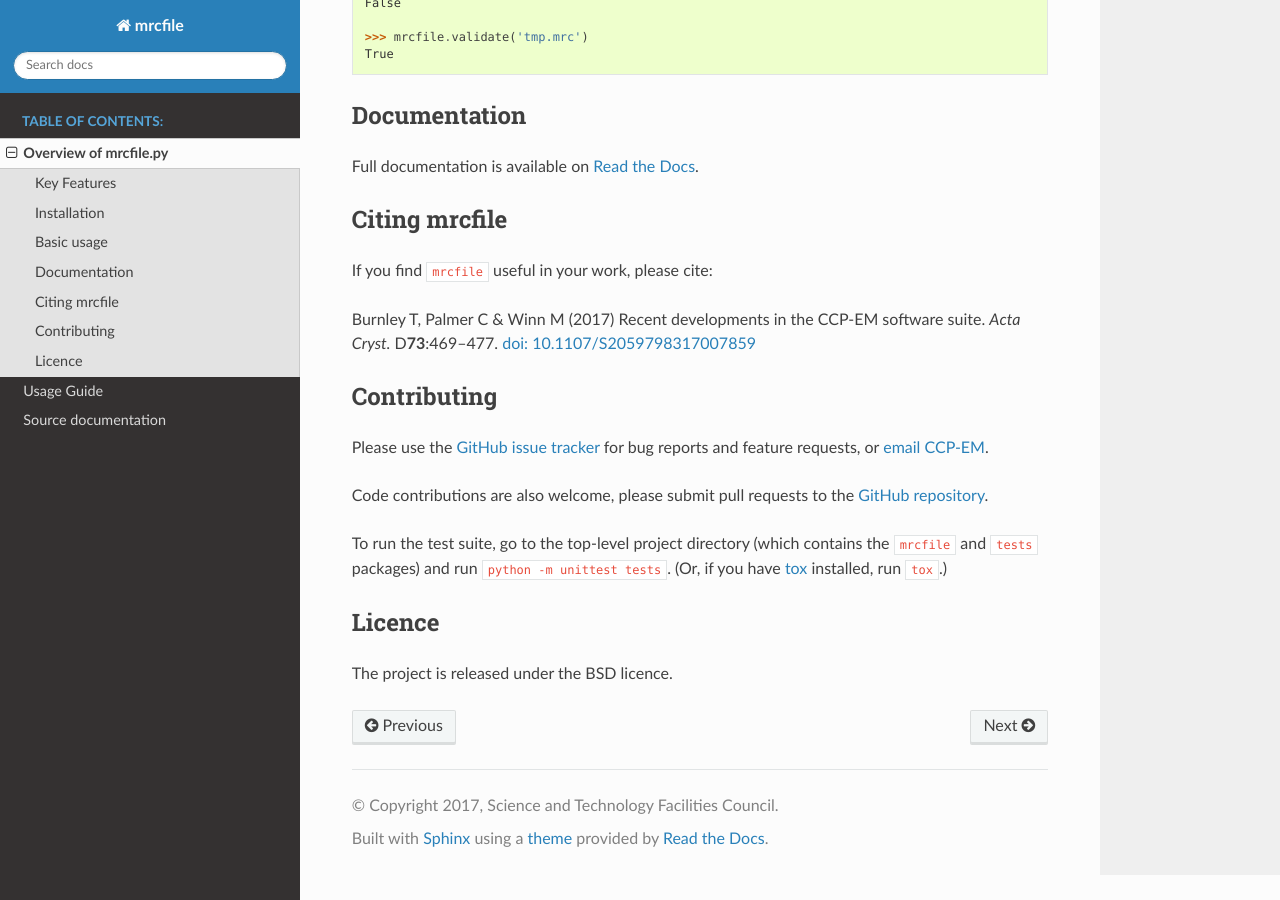
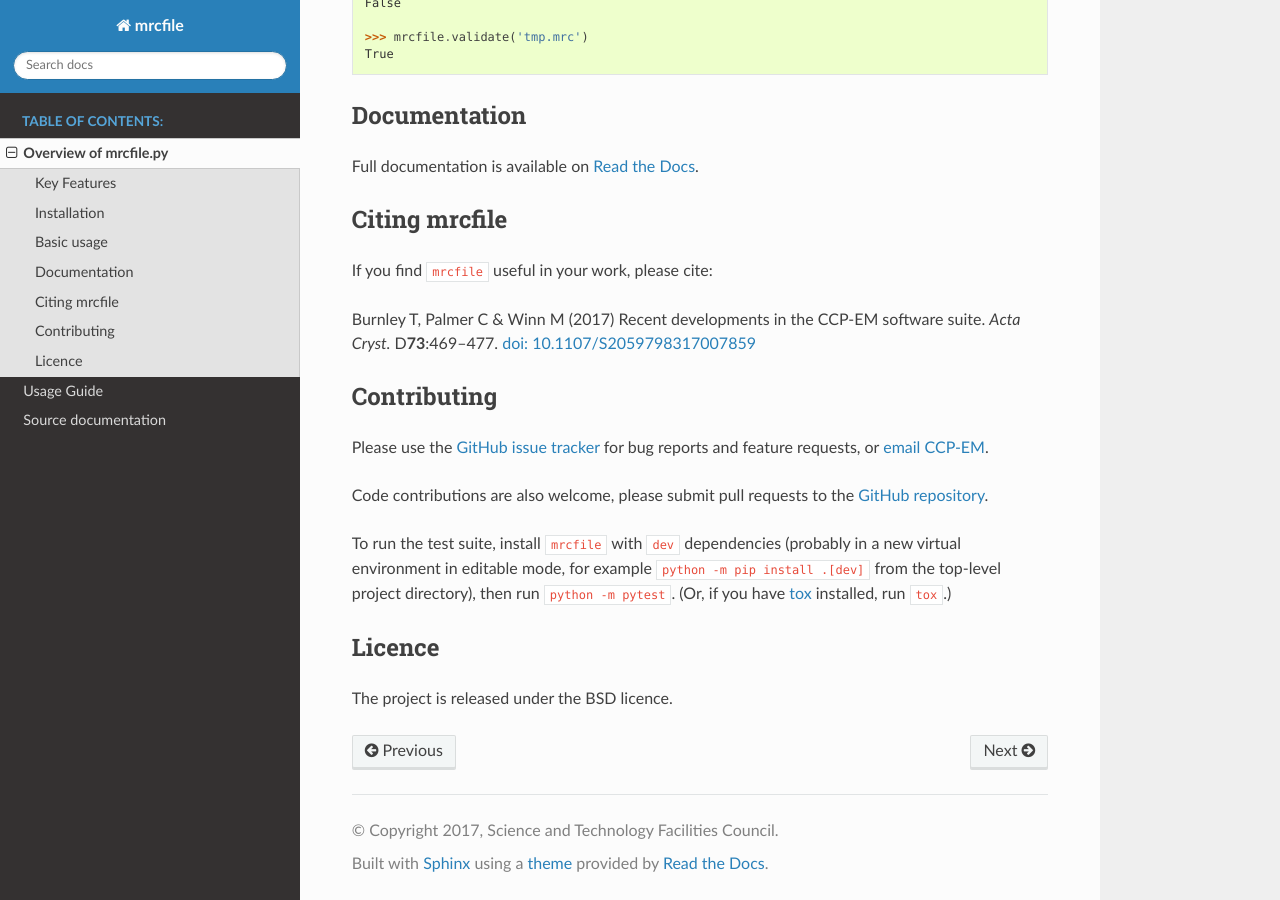
Before and after one commit to ccpem/mrcfile, a Sphinx documentation site: the page built from docs/readme.rst, in a window 1280 px wide and 900 px high, scrolled down 1897 px. Built offline with Sphinx 7.4.7 and the Read the Docs theme 3.1.0, drawn with Linux system fonts in a browser that asks for light colours.

Commit message:
Add pre-commit and dev dependencies

```diff
--- a/README.rst
+++ b/README.rst
@@ -156,8 +156,9 @@ Code contributions are also welcome, please submit pull requests to the
 
 .. _GitHub repository: https://github.com/ccpem/mrcfile
 
-To run the test suite, go to the top-level project directory (which contains
-the ``mrcfile`` and ``tests`` packages) and run ``python -m unittest tests``.
+To run the test suite, install ``mrcfile`` with ``dev`` dependencies (probably in a new
+virtual environment in editable mode, for example ``python -m pip install .[dev]``
+from the top-level project directory), then run ``python -m pytest``.
 (Or, if you have `tox`_ installed, run ``tox``.)
 
 .. _tox: http://tox.readthedocs.org
--- a/pyproject.toml
+++ b/pyproject.toml
@@ -36,6 +36,12 @@ classifiers = [
     'Topic :: Software Development :: Libraries :: Python Modules'
 ]
 dependencies = ["numpy >= 1.16.0"]
+
+optional-dependencies.dev = [
+    "pre-commit",
+    "pytest",
+    "ruff",
+]
 
 [project.urls]
 homepage = "https://github.com/ccpem/mrcfile"
```
Also changed, not shown: .pre-commit-config.yaml (added), docs/index.rst (line endings or trailing spaces), docs/source/mrcfile.rst (line endings or trailing spaces), 2 other files.
